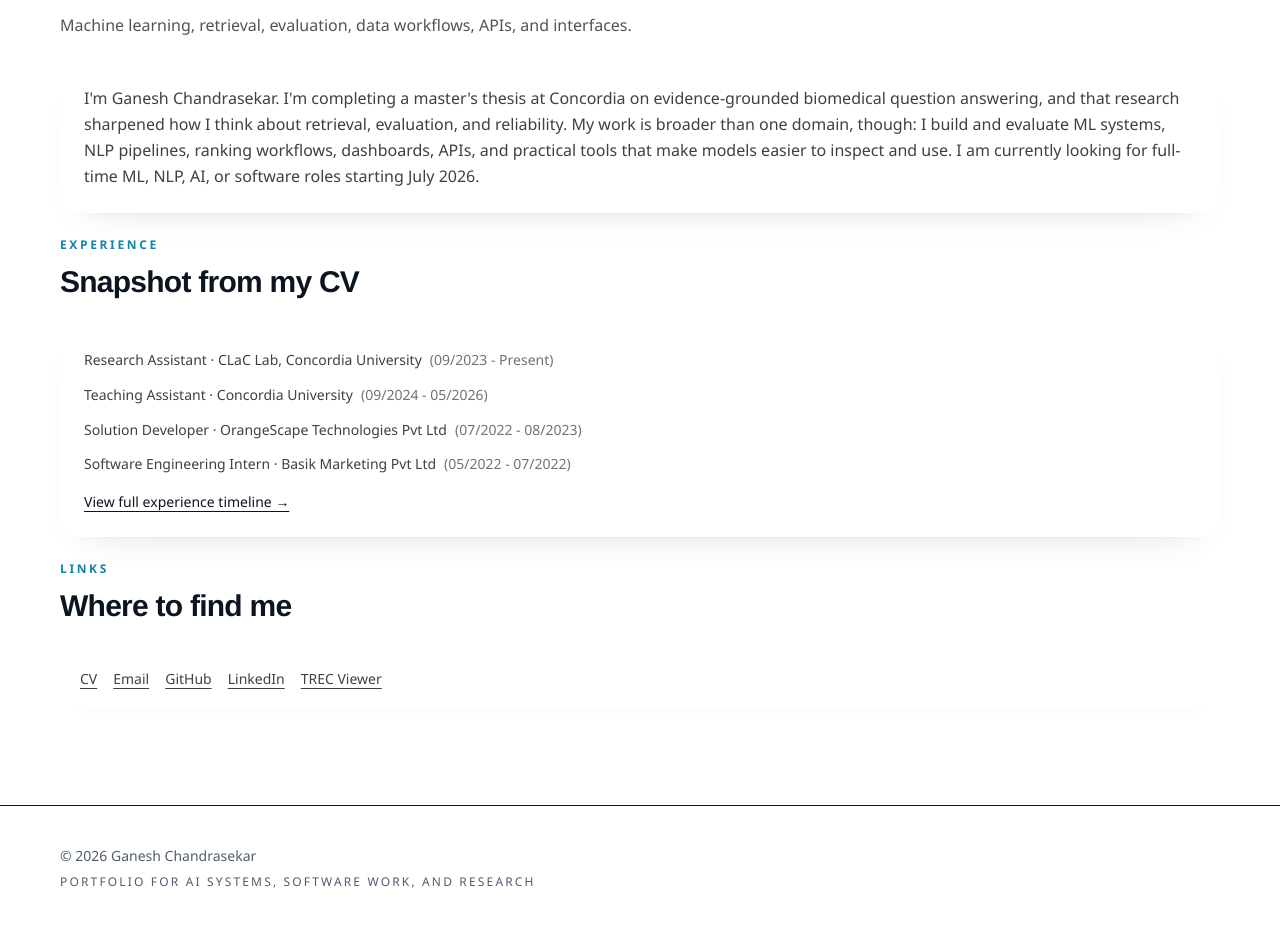
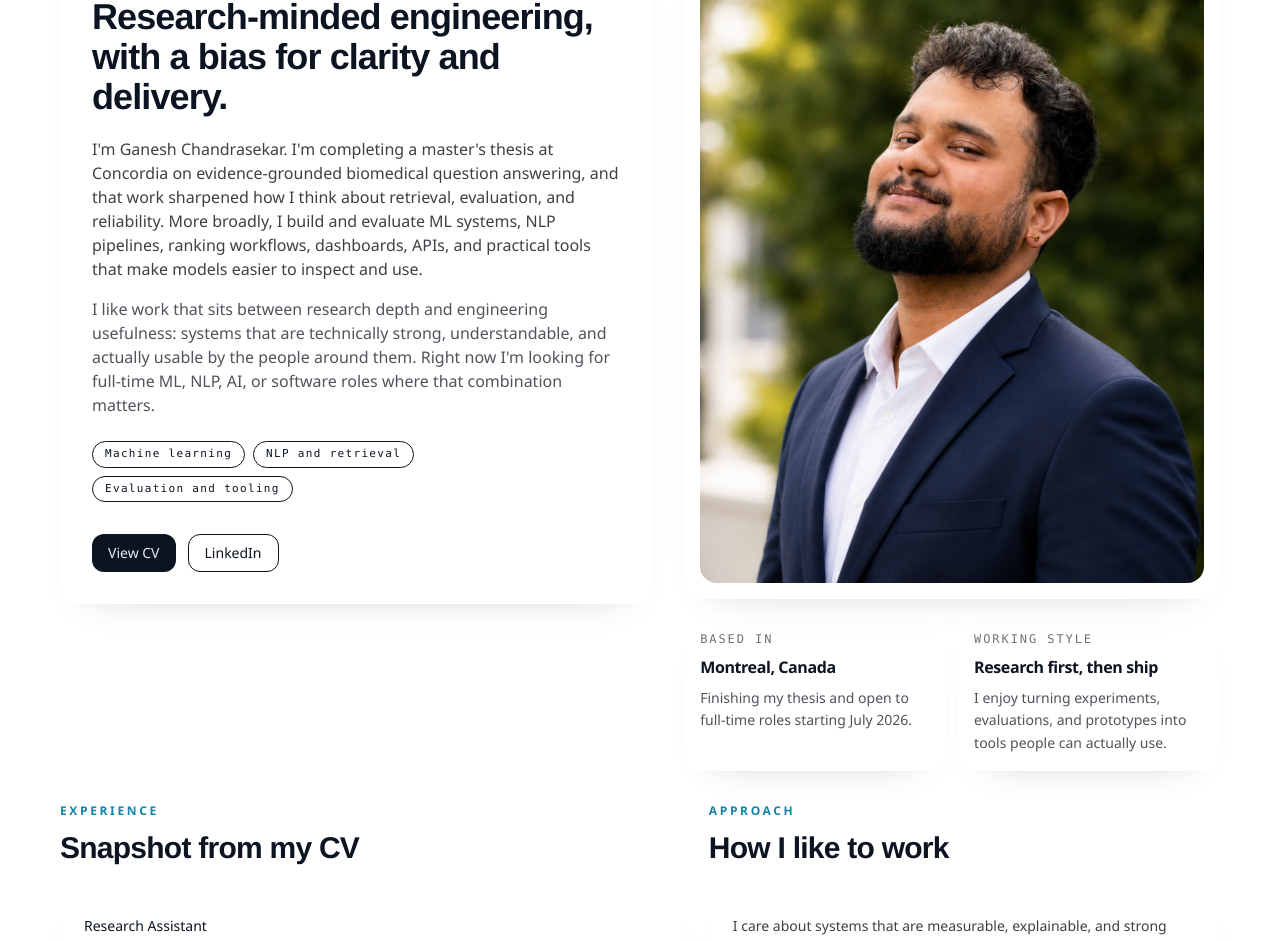
Before and after one commit to cbsag/portfolio-cbsag-2026, a Next.js app: page /about in a window 1280 px wide. Shown: the part 292-1233 px from the top of the page. Built offline with nearby package versions, Linux system fonts and the light colour scheme.

Commit message:
Add profile photo to About page

```diff
--- a/src/app/(site)/about/page.tsx
+++ b/src/app/(site)/about/page.tsx
@@ -1,6 +1,8 @@
+import Image from "next/image";
 import SectionHeader from "@/components/section-header";
 import { site } from "@/lib/site";
 import { Panel } from "@/components/ui/panel";
+import { Badge } from "@/components/ui/badge";
 import Reveal from "@/components/reveal";
 import Link from "next/link";
 import { experiences } from "@/lib/experience";
@@ -12,45 +14,134 @@ export default function AboutPage() {
     <div className="container pt-10">
       <h1 className="text-3xl font-semibold tracking-tight">About</h1>
       <p className="mt-2 max-w-2xl text-zinc-600 dark:text-zinc-400">
-        The short version: I build machine learning, NLP, retrieval, and software systems with research depth and
-        delivery discipline.
+        A more personal view of the work, the direction I am heading, and what I care about building next.
       </p>
 
-      <div className="mt-10 space-y-6">
-        <div>
-          <SectionHeader
-            eyebrow="Focus"
-            title="What I work on"
-            desc="Machine learning, retrieval, evaluation, data workflows, APIs, and interfaces."
-          />
+      <div className="mt-10 space-y-8">
+        <div className="grid gap-8 lg:grid-cols-[1.05fr_0.95fr] lg:items-start">
+          <div className="order-2 lg:order-1">
             <Reveal>
-            <Panel className="panel-tint panel-tint-project p-6">
-              <p className="leading-relaxed text-zinc-700 dark:text-zinc-200">
+              <Panel className="panel-tint panel-tint-project p-7 sm:p-8">
+                <div className="text-xs uppercase tracking-[0.18em] text-[rgb(var(--muted))] text-mono">Profile</div>
+                <h2 className="mt-3 text-3xl font-semibold tracking-tight sm:text-4xl">
+                  Research-minded engineering, with a bias for clarity and delivery.
+                </h2>
+
+                <p className="mt-5 max-w-2xl text-sm leading-relaxed text-zinc-700 dark:text-zinc-200 sm:text-base">
                   I&apos;m {site.name}. I&apos;m completing a master&apos;s thesis at Concordia on evidence-grounded
-                biomedical question answering, and that research sharpened how I think about retrieval, evaluation,
-                and reliability. My work is broader than one domain, though: I build and evaluate ML systems, NLP
-                pipelines, ranking workflows, dashboards, APIs, and practical tools that make models easier to inspect
-                and use. I am currently looking for full-time ML, NLP, AI, or software roles starting July 2026.
+                  biomedical question answering, and that work sharpened how I think about retrieval, evaluation, and
+                  reliability. More broadly, I build and evaluate ML systems, NLP pipelines, ranking workflows,
+                  dashboards, APIs, and practical tools that make models easier to inspect and use.
                 </p>
+                <p className="mt-4 max-w-2xl text-sm leading-relaxed text-zinc-600 dark:text-zinc-300 sm:text-base">
+                  I like work that sits between research depth and engineering usefulness: systems that are technically
+                  strong, understandable, and actually usable by the people around them. Right now I&apos;m looking for
+                  full-time ML, NLP, AI, or software roles where that combination matters.
+                </p>
+
+                <div className="mt-6 flex flex-wrap gap-2">
+                  {site.focusAreas.map((area) => (
+                    <Badge key={area} className="text-mono">
+                      {area}
+                    </Badge>
+                  ))}
+                </div>
+
+                <div className="mt-8 flex flex-wrap gap-3 text-sm">
+                  <Link
+                    href="/cv"
+                    className="inline-flex items-center rounded-xl bg-[rgb(var(--fg))] px-4 py-2 font-medium text-[rgb(var(--bg))]"
+                  >
+                    View CV
+                  </Link>
+                  <a
+                    href={site.links.linkedin}
+                    className="inline-flex items-center rounded-xl border border-[rgba(var(--line),0.18)] px-4 py-2 font-medium text-[rgb(var(--fg))] transition hover:bg-[rgba(var(--panel-a),0.06)]"
+                  >
+                    LinkedIn
+                  </a>
+                </div>
               </Panel>
             </Reveal>
           </div>
 
+          <div className="order-1 lg:order-2">
+            <Reveal delay={0.04}>
+              <div className="relative">
+                <Panel className="panel-tint panel-tint-publication overflow-hidden p-3 sm:p-4">
+                  <div className="relative aspect-[4/5] overflow-hidden rounded-[1.05rem]">
+                    <Image
+                      src="/profile/profil2.png"
+                      alt="Portrait of Ganesh Chandrasekar"
+                      fill
+                      priority
+                      className="object-cover object-center"
+                      sizes="(min-width: 1024px) 38vw, 100vw"
+                    />
+                  </div>
+                </Panel>
+
+                <div className="mt-4 grid gap-3 sm:grid-cols-2">
+                  <Panel className="panel-tint panel-tint-experience p-4">
+                    <div className="text-xs uppercase tracking-[0.16em] text-zinc-500 dark:text-zinc-400 text-mono">
+                      Based in
+                    </div>
+                    <div className="mt-2 text-base font-semibold tracking-tight">{site.location}</div>
+                    <p className="mt-2 text-sm leading-relaxed text-zinc-600 dark:text-zinc-300">
+                      Finishing my thesis and open to full-time roles starting July 2026.
+                    </p>
+                  </Panel>
+
+                  <Panel className="panel-tint panel-tint-project p-4">
+                    <div className="text-xs uppercase tracking-[0.16em] text-zinc-500 dark:text-zinc-400 text-mono">
+                      Working style
+                    </div>
+                    <div className="mt-2 text-base font-semibold tracking-tight">Research first, then ship</div>
+                    <p className="mt-2 text-sm leading-relaxed text-zinc-600 dark:text-zinc-300">
+                      I enjoy turning experiments, evaluations, and prototypes into tools people can actually use.
+                    </p>
+                  </Panel>
+                </div>
+              </div>
+            </Reveal>
+          </div>
+        </div>
+
+        <div className="grid gap-6 lg:grid-cols-[1.1fr_0.9fr]">
           <div>
             <SectionHeader eyebrow="Experience" title="Snapshot from my CV" />
             <Reveal>
               <Panel className="panel-tint panel-tint-experience p-6">
-              <div className="space-y-3 text-sm leading-relaxed text-zinc-700 dark:text-zinc-200">
+                <div className="space-y-4 text-sm leading-relaxed text-zinc-700 dark:text-zinc-200">
                   {snapshot.map((item) => (
-                  <div key={item.id}>
-                    <span className="font-medium">{item.role}</span> · {item.organization}
-                    <span className="ml-2 text-zinc-500 dark:text-zinc-400">({item.period})</span>
+                    <div key={item.id} className="border-b border-[rgba(var(--line),0.08)] pb-4 last:border-b-0 last:pb-0">
+                      <div className="font-medium text-[rgb(var(--fg))]">{item.role}</div>
+                      <div className="mt-1 text-zinc-600 dark:text-zinc-300">
+                        {item.organization} · {item.location}
+                      </div>
+                      <div className="mt-1 text-xs uppercase tracking-[0.14em] text-zinc-500 dark:text-zinc-400 text-mono">
+                        {item.period}
+                      </div>
                     </div>
                   ))}
                 </div>
-              <Link href="/experience" className="mt-4 inline-flex text-sm underline underline-offset-4">
+                <Link href="/experience" className="mt-5 inline-flex text-sm underline underline-offset-4">
                   View full experience timeline →
                 </Link>
+              </Panel>
+            </Reveal>
+          </div>
+
+          <div className="space-y-6">
+            <div>
+              <SectionHeader eyebrow="Approach" title="How I like to work" />
+              <Reveal>
+                <Panel className="panel-tint panel-tint-project p-6">
+                  <div className="space-y-3 text-sm leading-relaxed text-zinc-700 dark:text-zinc-200">
+                    <div>I care about systems that are measurable, explainable, and strong enough to be useful outside a paper.</div>
+                    <div>I like bridging model work with interfaces, evaluation, and tooling so the output is easier to trust and iterate on.</div>
+                    <div>I tend to do my best work where research questions and engineering constraints both matter.</div>
+                  </div>
                 </Panel>
               </Reveal>
             </div>
@@ -71,5 +162,7 @@ export default function AboutPage() {
             </div>
           </div>
         </div>
+      </div>
+    </div>
   );
 }
```
Also changed, not shown: public/profile/profil2.png (added). Lines whose indentation alone changed are shown as unchanged.
